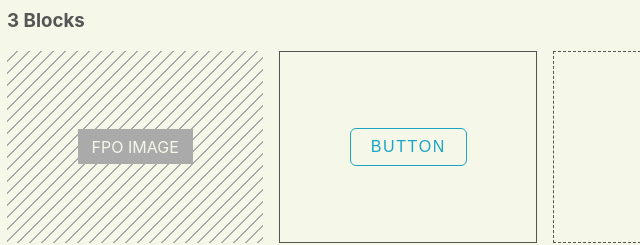
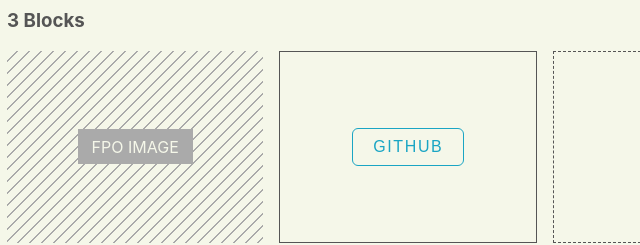
Before and after one commit to arielchuri/markdown2wireframe, a plain HTML site: page index.html in a window 1280 px wide. Shown: the part 1040-1285 px from the top of the page, 231-871 px from the left. Drawn offline with Linux system fonts and the light colour scheme.

Commit message:
added github button

```diff
--- a/index.html
+++ b/index.html
@@ -69,7 +69,7 @@
 </div>
 </div>
 <div class="block center">
-<p><button>Button</button></p>
+<p><a href="https://github.com/arielchuri/markdown2wireframe"><button>gitHub</button></a></p>
 </div>
 <div class="block center dashed">
 <p>Block 3</p>
```
Also changed, not shown: 2 other files.
